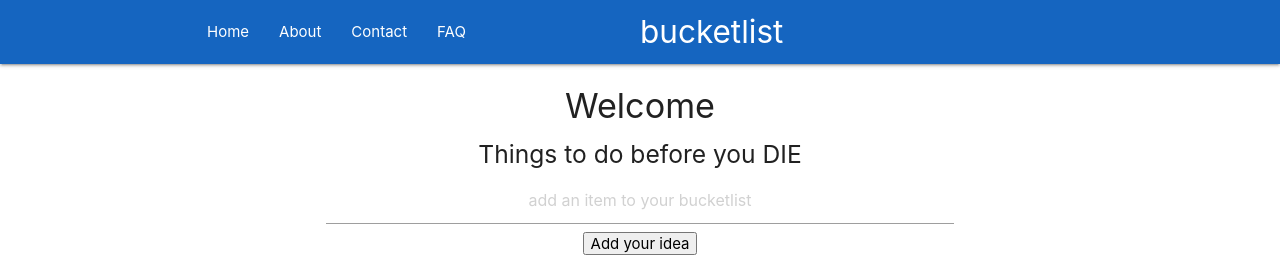
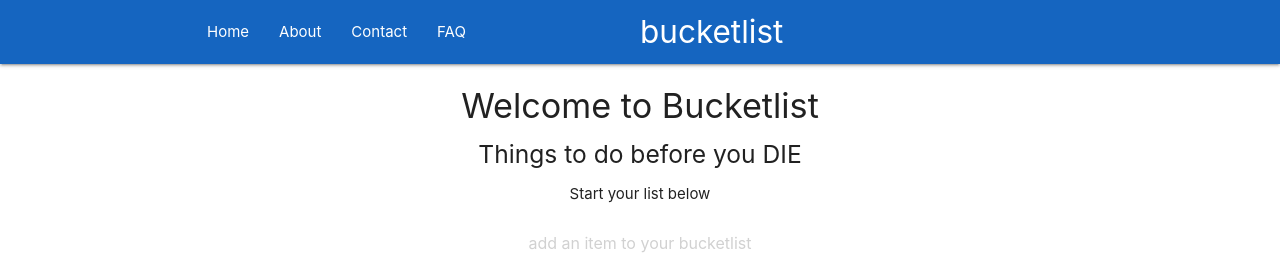
Before and after one commit to SilverBright/bucketlist-app-client, a React (Create React App) app: page / in a window 1280 px wide. Shown: the top 256 px of the page. Built offline with nearby package versions, Linux system fonts and the light colour scheme; no server answers.

Commit message:
update welcome message on home.js

```diff
--- a/src/components/Home.js
+++ b/src/components/Home.js
@@ -6,8 +6,9 @@ class Home extends Component {
   render() {
     return (
       <div className="container">
-        <h4 className="center">Welcome</h4>
+        <h4 className="center">Welcome to Bucketlist</h4>
           <h5>Things to do before you DIE</h5>
+          <p>Start your list below</p>
           <div className="ideas-app container">
             <div>
               <AddIdea addIdea={this.addIdea} />
```
